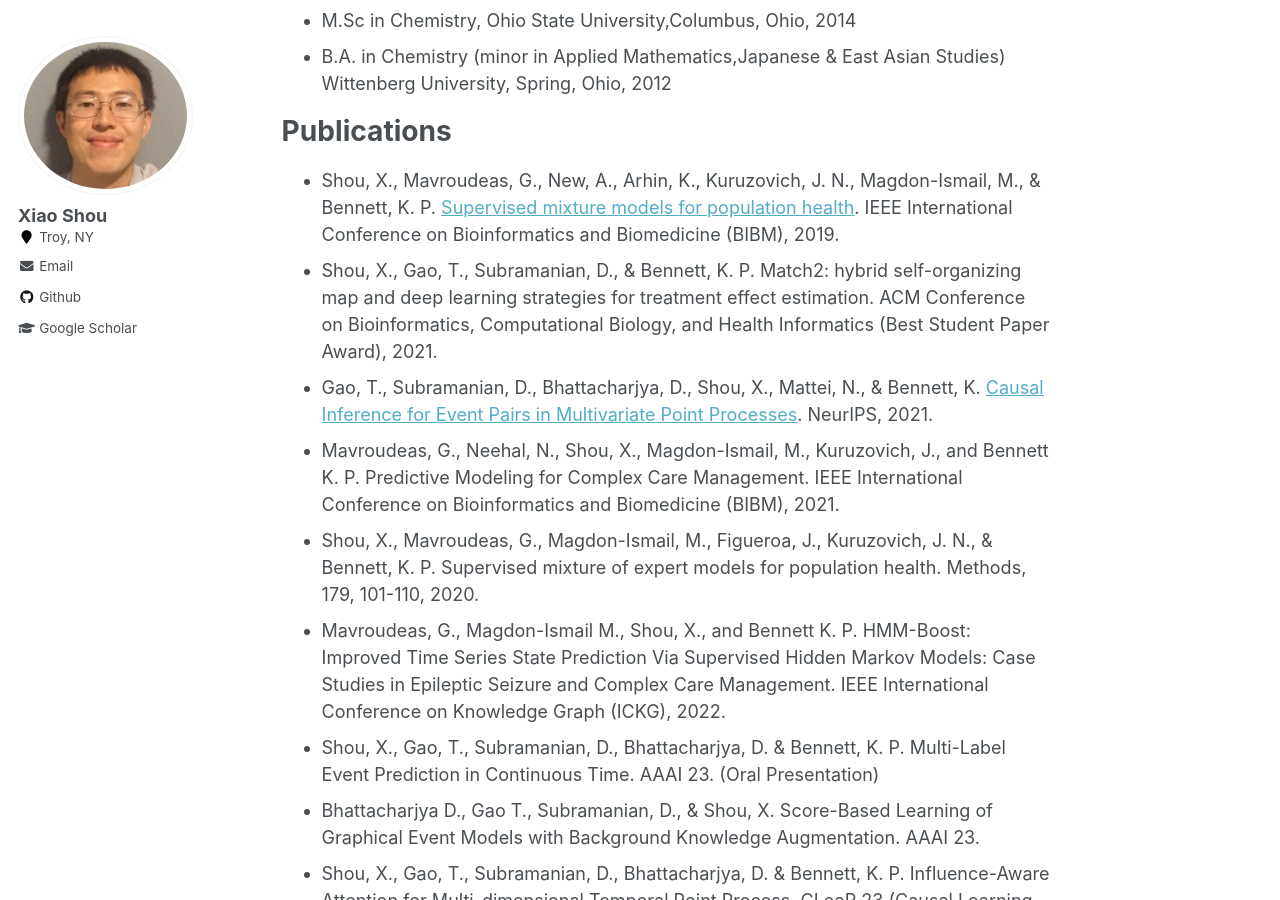
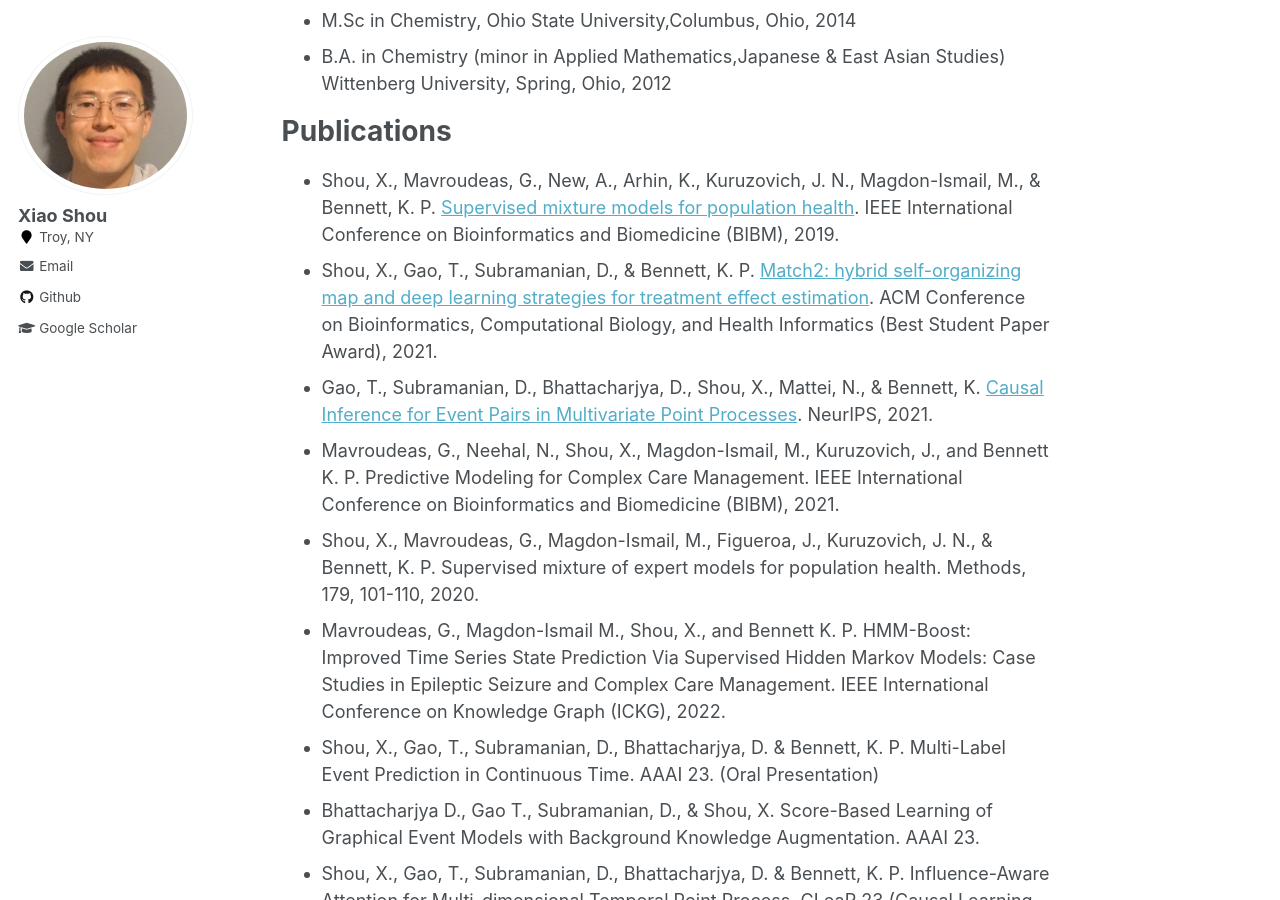
Before and after one commit to shou-xiao/shou-xiao1.github.io, a Jekyll site: the page built from _pages/about.md, in a window 1280 px wide and 900 px high, scrolled down 590 px. Built offline with Jekyll 4.4.1, drawn with Linux system fonts in a browser that asks for light colours; part of the change alters nothing that is shown.

```diff
--- a/_pages/about.md
+++ b/_pages/about.md
@@ -31,7 +31,7 @@ Education
 Publications
 ======
 * Shou, X., Mavroudeas, G., New, A., Arhin, K., Kuruzovich, J. N., Magdon-Ismail, M., & Bennett, K. P. [Supervised mixture models for population health](https://www.cs.rpi.edu/~magdon/ps/conference/CadreBIBM2019.pdf). IEEE International Conference on Bioinformatics and Biomedicine (BIBM), 2019.
-* Shou, X., Gao, T., Subramanian, D., & Bennett, K. P. Match2: hybrid self-organizing map and deep learning strategies for treatment effect estimation. ACM Conference on Bioinformatics, Computational Biology, and Health Informatics (Best Student Paper Award), 2021.
+* Shou, X., Gao, T., Subramanian, D., & Bennett, K. P. [Match2: hybrid self-organizing map and deep learning strategies for treatment effect estimation](https://dl.acm.org/doi/pdf/10.1145/3459930.3469532). ACM Conference on Bioinformatics, Computational Biology, and Health Informatics (Best Student Paper Award), 2021.
 * Gao, T., Subramanian, D., Bhattacharjya, D., Shou, X., Mattei, N., & Bennett, K. [Causal Inference for Event Pairs in Multivariate Point Processes](https://proceedings.neurips.cc/paper/2021/file/9078f2a8254704bd760460f027072e52-Paper.pdf). NeurIPS, 2021.
 * Mavroudeas, G., Neehal, N., Shou, X., Magdon-Ismail, M., Kuruzovich, J., and Bennett K. P. Predictive Modeling for Complex Care Management. IEEE International Conference on Bioinformatics and Biomedicine (BIBM), 2021.
 * Shou, X., Mavroudeas, G., Magdon-Ismail, M., Figueroa, J., Kuruzovich, J. N., & Bennett, K. P. Supervised mixture of expert models for population health. Methods, 179, 101-110, 2020.
```
